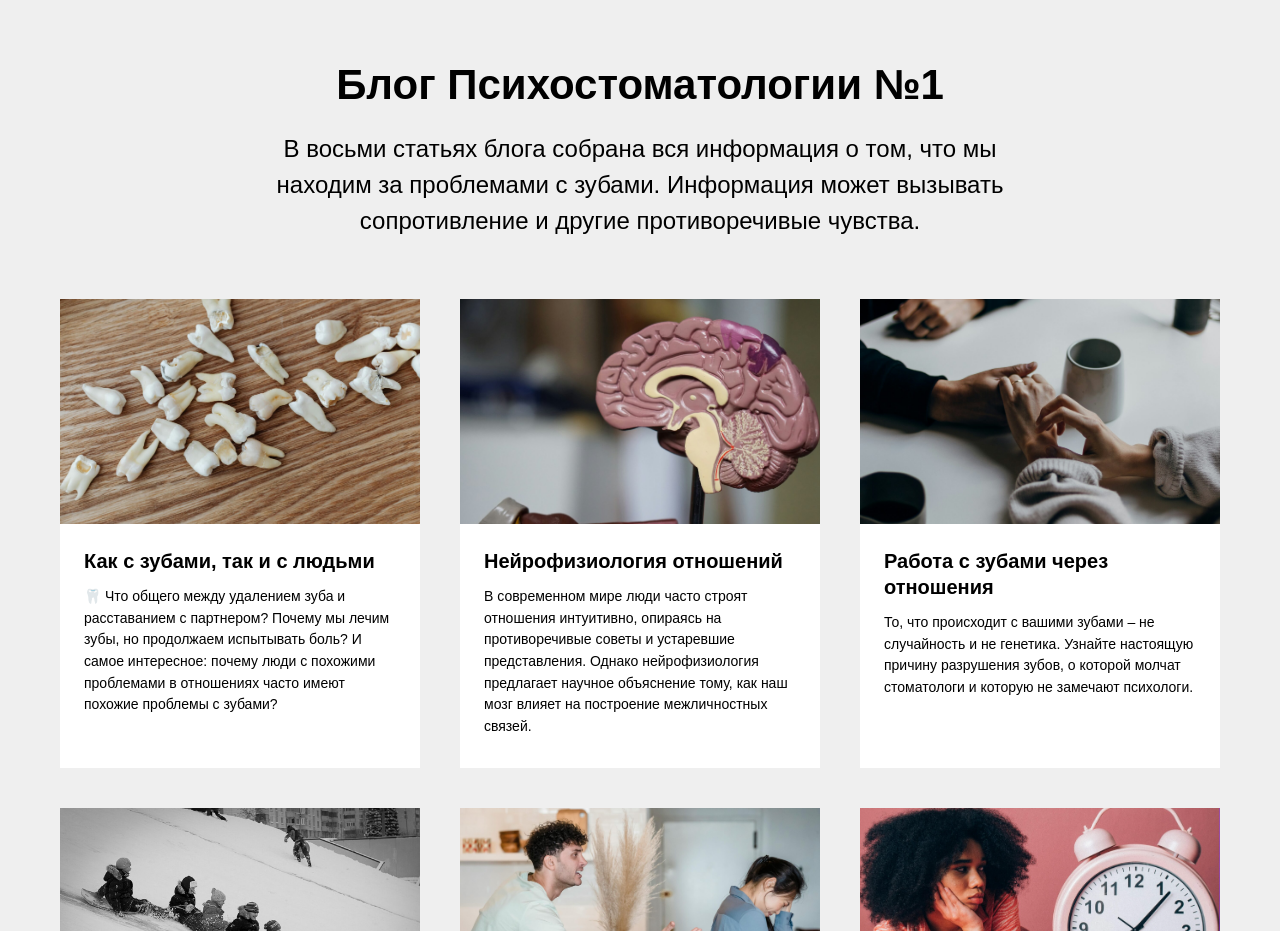
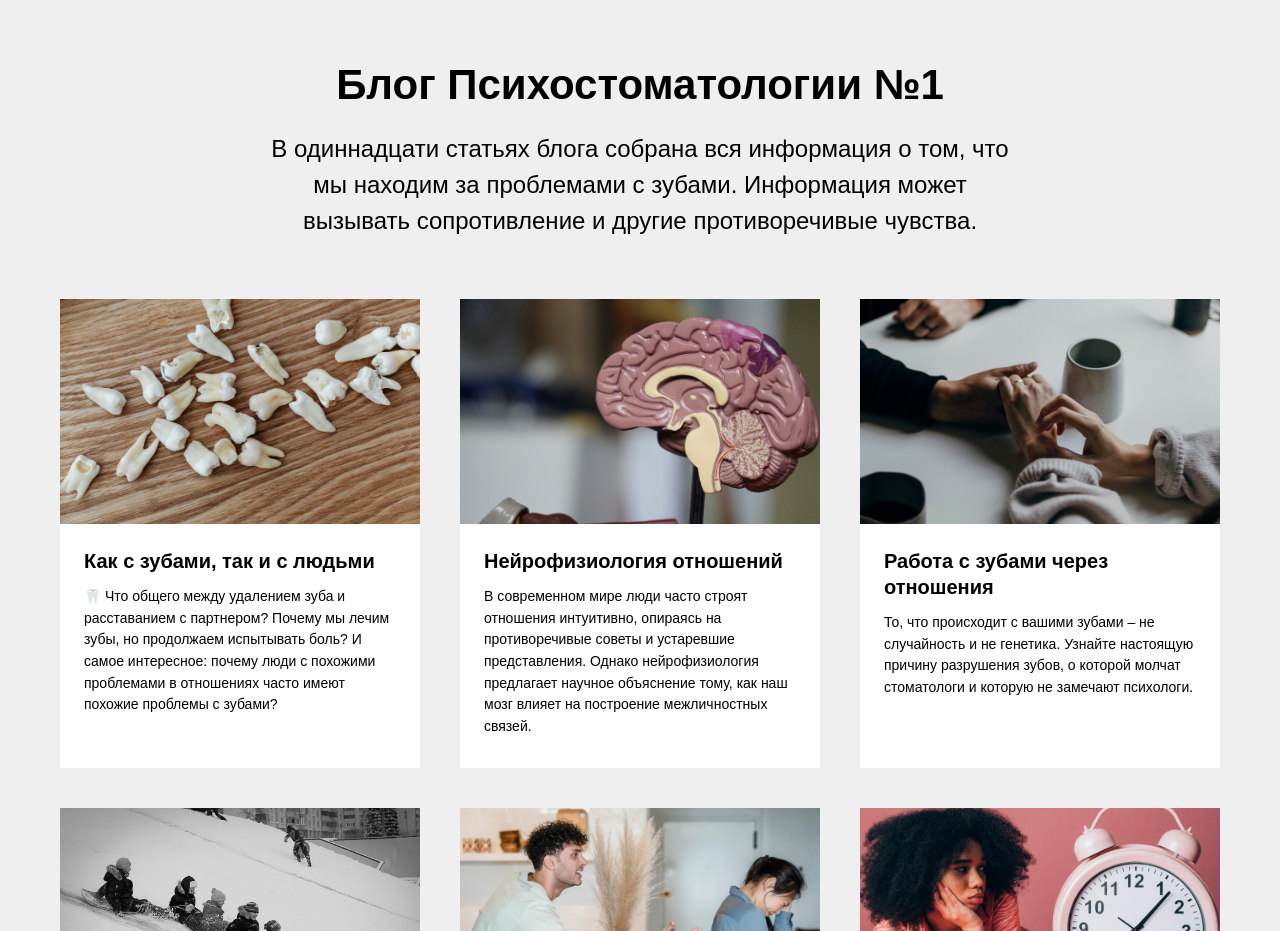
Before and after one commit to psyteeth/rusite, a plain HTML site: page index.html in a window 1280 px wide. Shown: the part 9320-10251 px from the top of the page. Drawn offline with Linux system fonts and the light colour scheme.

Commit message:
Blog intro: 8 -> 11 articles
Co-Authored-By: Claude Opus 5.5 <noreply@anthropic.com>

```diff
--- a/index.html
+++ b/index.html
@@ -264,7 +264,7 @@
 <section id="blog" class="section bg-light2" style="padding:105px 0 135px">
   <div class="container">
     <h2 class="section-title">Блог Психостоматологии №1</h2>
-    <p class="section-descr" style="margin-bottom:60px">В восьми статьях блога собрана вся информация о том, что мы находим за проблемами с зубами. Информация может вызывать сопротивление и другие противоречивые чувства.</p>
+    <p class="section-descr" style="margin-bottom:60px">В одиннадцати статьях блога собрана вся информация о том, что мы находим за проблемами с зубами. Информация может вызывать сопротивление и другие противоречивые чувства.</p>
     <div class="feed feed--grid">
       <div class="feed__track">
 <!--FEED-->
```
